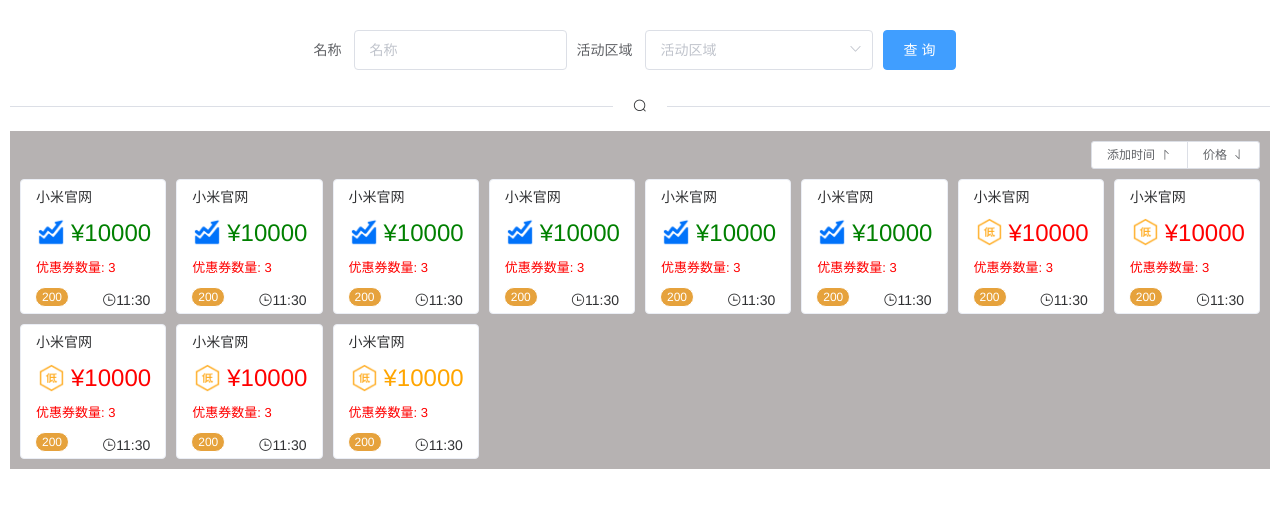
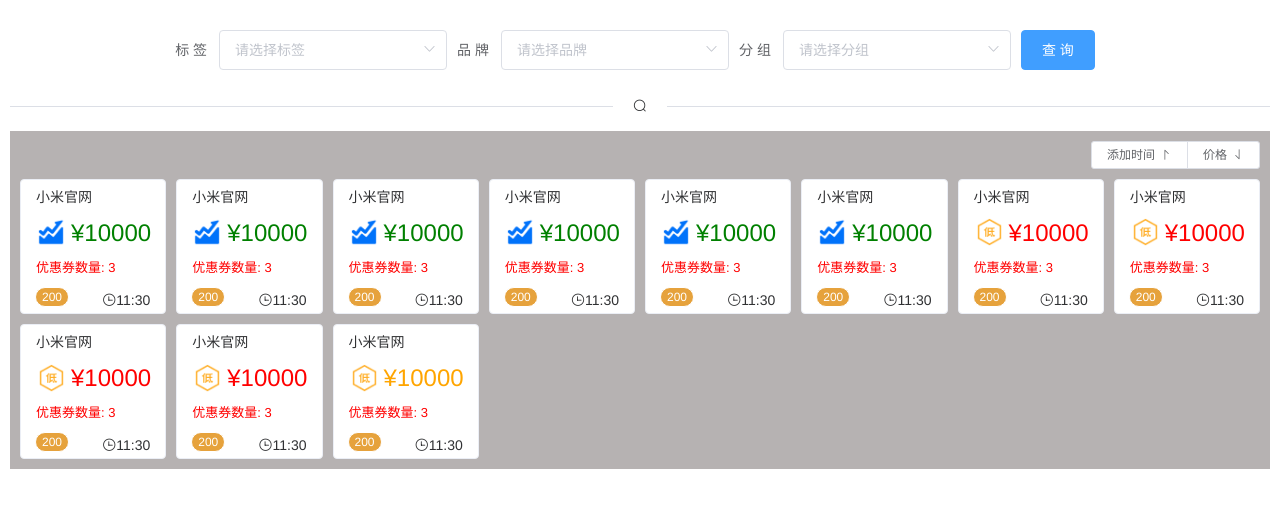
Before and after one commit to CuityMiko/my_project, a Vue app: page / in a window 1280 px wide. Shown: the top 508 px of the page. Built offline with nearby package versions, Linux system fonts and the light colour scheme; no server answers.

Commit message:
修改请求

```diff
--- a/src/components/Main.vue
+++ b/src/components/Main.vue
@@ -4,11 +4,20 @@
     element-loading-text="正在加载中..."
     element-loading-spinner="el-icon-loading">
     <el-form :inline="true" :model="formInline" style="margin-top: 30px; margin-bottom: -10px;">
-      <el-form-item label="名称">
-        <el-input v-model="formInline.name" placeholder="名称"></el-input>
+      <el-form-item label="标 签">
+        <el-select v-model="formInline.region" placeholder="请选择标签">
+          <el-option label="区域一" value="shanghai"></el-option>
+          <el-option label="区域二" value="beijing"></el-option>
+        </el-select>
       </el-form-item>
-      <el-form-item label="活动区域">
-        <el-select v-model="formInline.region" placeholder="活动区域">
+      <el-form-item label="品 牌">
+        <el-select v-model="formInline.region" placeholder="请选择品牌">
+          <el-option label="区域一" value="shanghai"></el-option>
+          <el-option label="区域二" value="beijing"></el-option>
+        </el-select>
+      </el-form-item>
+      <el-form-item label="分 组">
+        <el-select v-model="formInline.region" placeholder="请选择分组">
           <el-option label="区域一" value="shanghai"></el-option>
           <el-option label="区域二" value="beijing"></el-option>
         </el-select>
@@ -31,7 +40,7 @@
         <el-col v-for="(item, index) in dataSource" :key="index" :span="3">
             <el-popover
               placement="right-start"
-              width="300"
+              width="200"
               trigger="hover">
               <div>
                 <p>满150元包邮</p>
@@ -64,6 +73,8 @@
 
 <script>
 import http from '../utils/http';
+import axios from 'axios';
+
 export default {
   name: 'Main',
   data () {
@@ -91,11 +102,20 @@ export default {
     }
   },
   mounted() { // 初始化
-    // http.post('http://47.97.252.72:8080/mrsm/tstype.do?getTypeDetail', {
-    //   typegroupid: '2c5e5c466a687b54016a6cddef1d0065'
-    // }).then(res => {
-    //   console.log(res);
-    // })
+    // axios.all([
+    //   axios.get('https://api.github.com/xxx/1'),
+    //   axios.get('https://api.github.com/xxx/2')
+    // ])
+    // .then(axios.spread(function (userResp, reposResp) {
+    //   // 上面两个请求都完成后，才执行这个回调方法
+    //   console.log('User', userResp.data);
+    //   console.log('Repositories', reposResp.data);
+    // }));
+    http.post('http://47.97.252.72:8080/mrsm/tstype.do?getTypeDetail', {
+      typegroupid: '2c5e5c466a687b54016a6cddef1d0065'
+    }).then(res => {
+      console.log(res);
+    })
     setTimeout(() => {
       this.loading = false;
     }, 3000)
```
Also changed, not shown: 1 other file (tests, documents, lock files or other folders).
